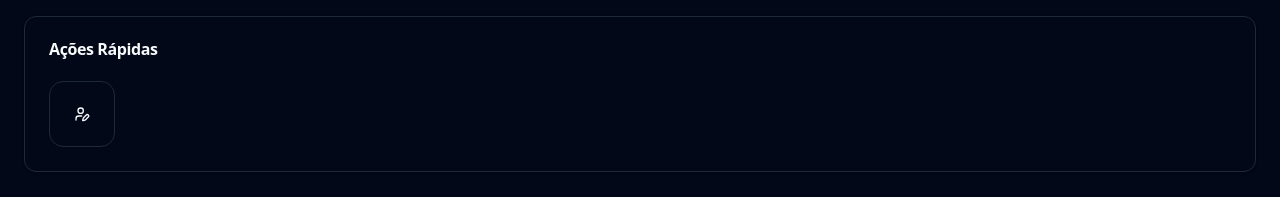
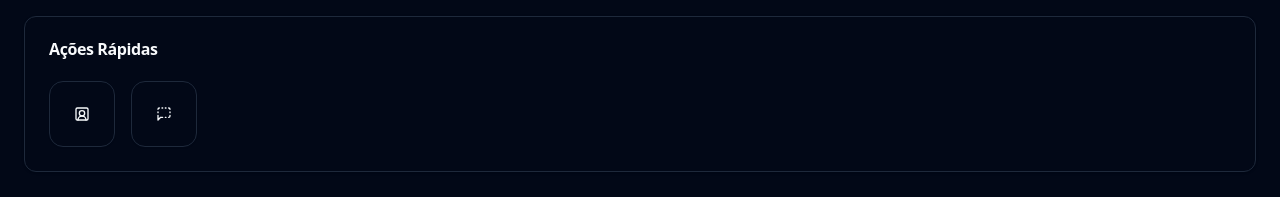
Before and after one commit to dxdotdev/desktop.tapajosformaturas, a React (Vite) app: page / in a window 1280 px wide. Shown: the top 197 px of the page. Built offline with nearby package versions, Linux system fonts and the light colour scheme.

Commit message:
feat: add fix download message icon

```diff
--- a/src/App.tsx
+++ b/src/App.tsx
@@ -1,6 +1,6 @@
 import '@/index.css'
 
-import { UserPen } from 'lucide-react'
+import { SquareUserRound, MessageSquareDashed } from 'lucide-react'
 import { toast } from 'sonner'
 import { writeText as setClipboard, readText as getClipboard } from '@tauri-apps/plugin-clipboard-manager'
 
@@ -30,6 +30,18 @@ function handleSetContact() {
     .catch((error) => toast.error(`Falha ao ler a Área de Transferência: ${error}`))
 }
 
+function handleFixMessage() {
+  getClipboard()
+    .then((content) => {
+      const result = content.replace('para seleção', 'para serem baixadas').replace('a seleção de', 'o download das')
+
+      setClipboard(result)
+        .then(() => toast.success('Texto copiado para a Área de Transferência!'))
+        .catch((error) => toast.error(`Erro ao copiar para a Área de Transferência: ${error}`))
+    })
+    .catch((error) => toast.error(`Falha ao ler a Área de Transferência: ${error}`))
+}
+
 function App() {
   return (
     <TooltipProvider>
@@ -43,11 +55,21 @@ function App() {
             <Tooltip>
               <TooltipTrigger asChild>
                 <Button variant="outline" size="icon" className="p-8" onClick={handleSetContact}>
-                  <UserPen />
+                  <SquareUserRound />
                 </Button>
               </TooltipTrigger>
 
-              <TooltipContent>Configurar contato</TooltipContent>
+              <TooltipContent>Renomear contato</TooltipContent>
+            </Tooltip>
+
+            <Tooltip>
+              <TooltipTrigger asChild>
+                <Button variant="outline" size="icon" className="p-8" onClick={handleFixMessage}>
+                  <MessageSquareDashed />
+                </Button>
+              </TooltipTrigger>
+
+              <TooltipContent>Ajustar mensagem de download</TooltipContent>
             </Tooltip>
           </CardContent>
         </Card>
```
